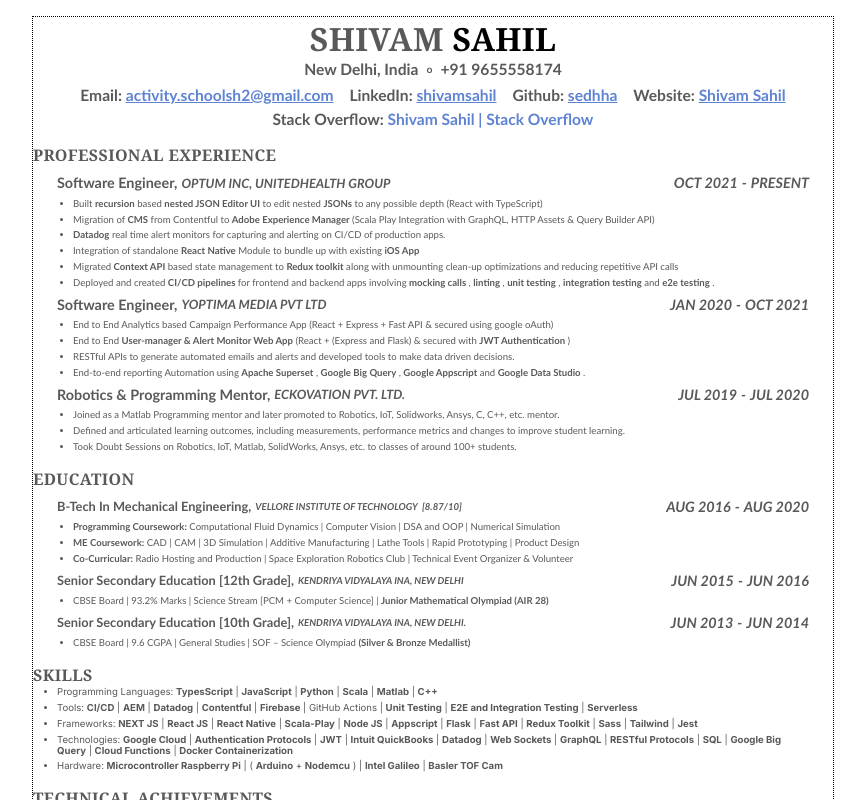
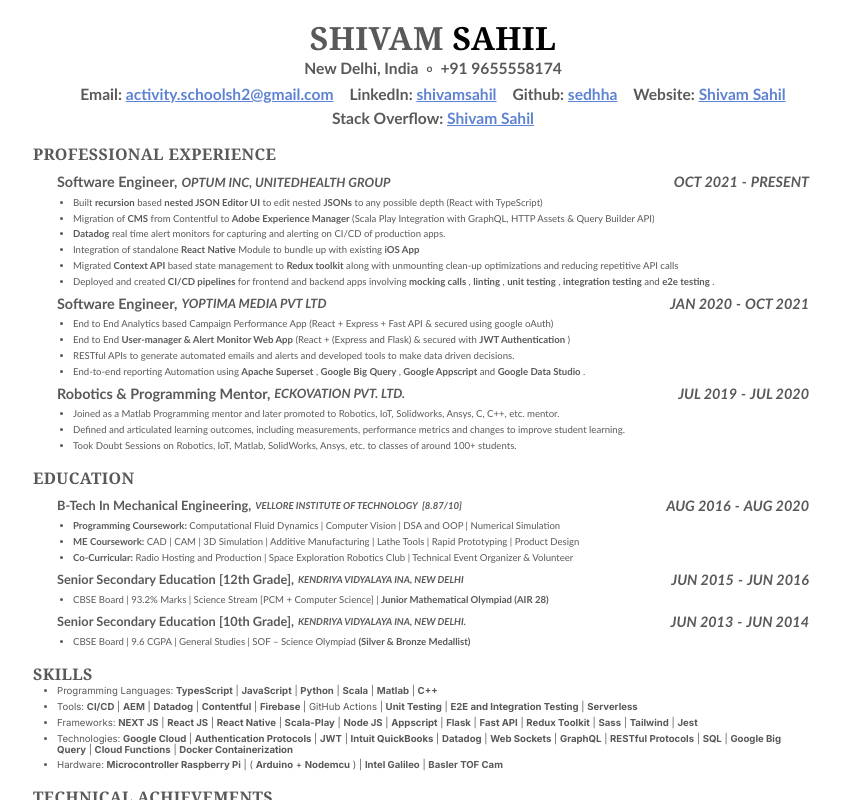
Before and after one commit to sedhha/cviator, a Next.js app: page /templates/classic/classic-bnw in a window 1280 px wide. Shown: the top 800 px of the page, without its empty margins (207-1072 px from the left). Built offline with nearby package versions, Linux system fonts and the light colour scheme.

Commit message:
Updated details

```diff
--- a/src/app/templates/classic/classic-bnw/components/MetaDetails.jsx
+++ b/src/app/templates/classic/classic-bnw/components/MetaDetails.jsx
@@ -26,7 +26,7 @@ const metaDetails = [
 	},
 	{
 		title: 'Stack Overflow',
-		value: 'Shivam Sahil | Stack Overflow',
+		value: 'Shivam Sahil',
 		hyperLinked: true,
 		hyperLinkedUrl: 'https://stackoverflow.com/users/8176451/shivam-sahil',
 	},
--- a/src/app/templates/classic/classic-bnw/page.jsx
+++ b/src/app/templates/classic/classic-bnw/page.jsx
@@ -10,7 +10,7 @@ import Achievements from './components/TechnicalAchievements';
 import { useState } from 'react';
 
 const ClassicBnW = () => {
-	const [inPrintMode, setInPrintMode] = useState(true);
+	const [inPrintMode, setInPrintMode] = useState(false);
 	return (
 		<div
 			className={`${classes.container} ${
--- a/src/app/templates/classic/classic-bnw/styles.module.css
+++ b/src/app/templates/classic/classic-bnw/styles.module.css
@@ -56,6 +56,7 @@
 .hoverEffect:visited,
 .hoverEffect:not(:visited) {
 	color: var(--hover-blue);
+    text-decoration: underline;
 }
 
 /*----------------------------- Experience Container -----------------------------------*/
```
Also changed, not shown: public/sample.png (deleted).
